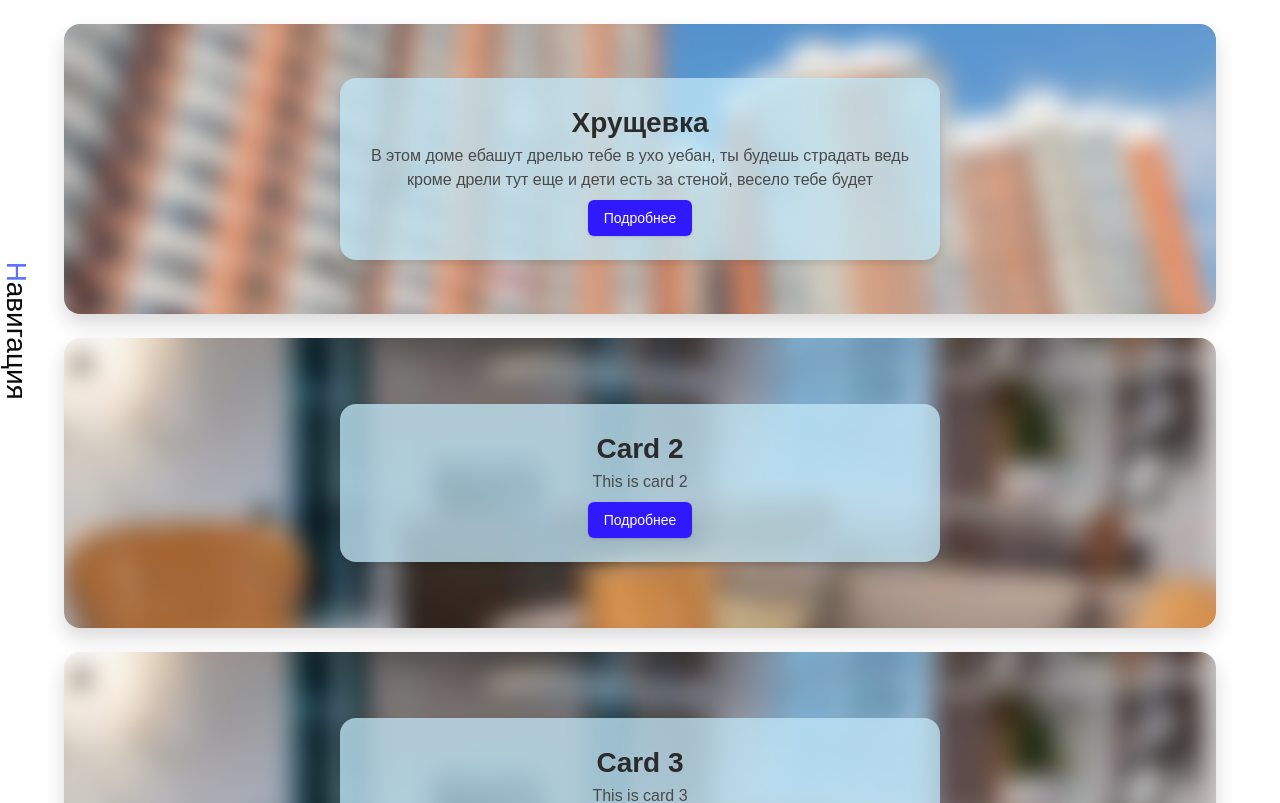
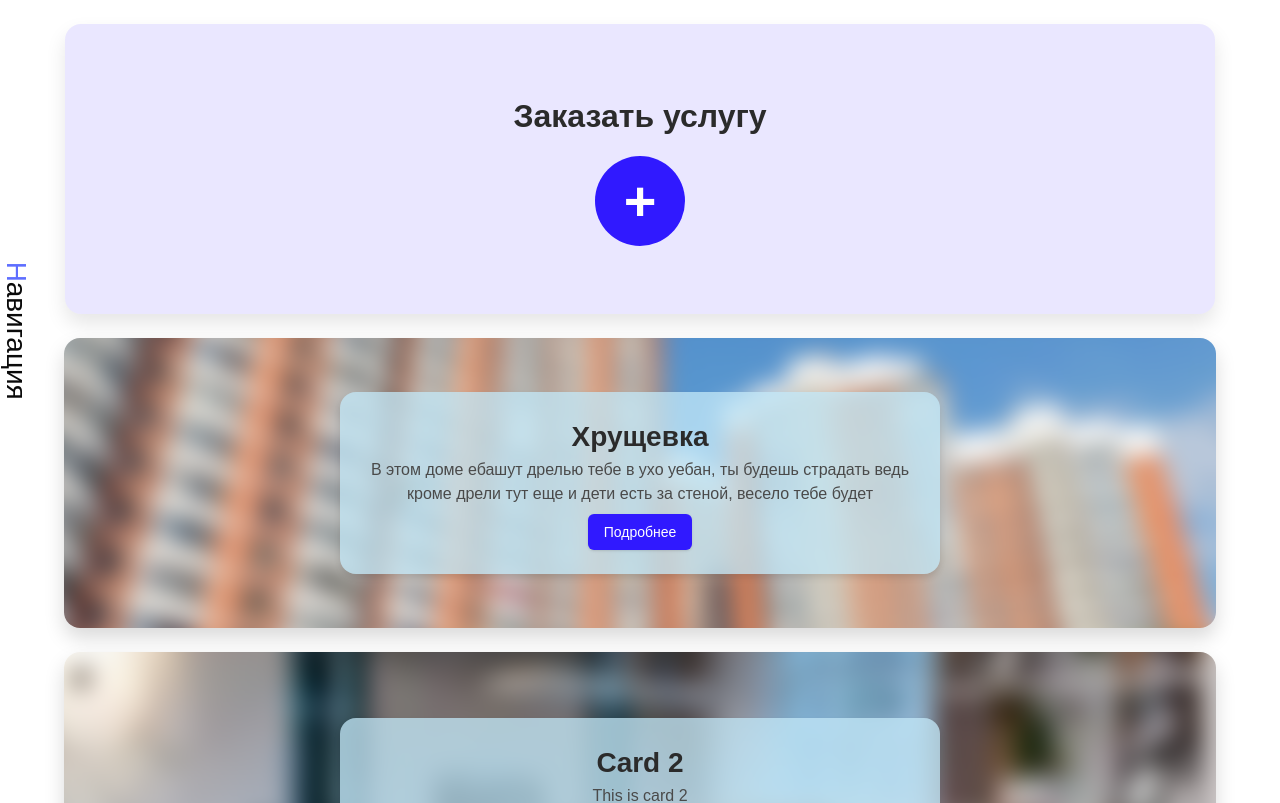
Before and after one commit to Konaisya/build-service, a Next.js app in the folder frontend/: page /services in a window 1280 px wide. Shown: the top 803 px of the page. Built offline with nearby package versions, Linux system fonts and the light colour scheme.

Commit message:
add button back and modify schemas

```diff
--- a/frontend/src/app/services/[id]/page.tsx
+++ b/frontend/src/app/services/[id]/page.tsx
@@ -1,5 +1,8 @@
+import { Button } from "@/components/ui/button";
 import { apartments, card_service, Apartment } from "@/components/ui/cardService";
+import "./style.css"
 import Image from "next/image";
+import Link from "next/link";
 import React from "react";
 const ServiceDetails = ({ params }: { params: { id: string } }) => {
     const { id } = params;
@@ -20,14 +23,12 @@ const ServiceDetails = ({ params }: { params: { id: string } }) => {
     const minRooms = roomCounts.length > 0 ? Math.min(...roomCounts) : null;
     const maxRooms = roomCounts.length > 0 ? Math.max(...roomCounts) : null;
 
-    // Функция для группировки квартир по характеристикам
     const groupApartments = (apartments: Apartment[]): (Apartment & { names: string[] })[] => {
         const grouped = apartments.reduce((acc, apartment) => {
             const key = JSON.stringify({
                 description: apartment.description,
                 rooms: apartment.rooms,
                 area: apartment.area,
-                price: apartment.price,
                 id_bathrooms: apartment.id_bathrooms ? apartment.id_bathrooms.bathroom_status.name : null,
                 id_balcony: apartment.id_balcony ? apartment.id_balcony.balcony_status.name : null
             });
@@ -47,6 +48,8 @@ const ServiceDetails = ({ params }: { params: { id: string } }) => {
 
 
     return (
+        <>
+        <Link href={"/services"}><Button className="button-back">Назад</Button></Link>
         <div style={{ textAlign: "center" }}>
             <h1>Детали дома: {house.title}</h1>
             <div style={{ display: "flex", justifyContent: "center", flexWrap: "wrap" }}>
@@ -79,9 +82,11 @@ const ServiceDetails = ({ params }: { params: { id: string } }) => {
                         <li style={{ border: "1px solid #ccc", padding: "10px", marginBottom: "10px"}} key={apartment.names.join(',')}>
                             <h3>{apartment.names.join(', ')}</h3>
                             <p>{apartment.description}</p>
+                            <p>Категория квартир: {apartment.id_category?.categoryApartment.name}</p>
                             <p>Комнаты: {apartment.rooms}</p>
                             <p>Площадь: {apartment.area} м²</p>
-                            <p>Цена: ${apartment.price}</p>
+                            <p>Их количество: {apartment.count} шт.</p>
+
                             <p>Ванная комната: {apartment.id_bathrooms ? apartment.id_bathrooms.bathroom_status.name : "Нет информации"}</p>
                             <p>Балкон: {apartment.id_balcony ? apartment.id_balcony.balcony_status.name : "Нет информации"}</p>
                         </li>
@@ -91,6 +96,7 @@ const ServiceDetails = ({ params }: { params: { id: string } }) => {
                 <p>Нет доступных квартир в этом доме.</p>
             )}
         </div>
+        </>
     );
 };
 
--- /dev/null
+++ b/frontend/src/app/services/[id]/style.css
@@ -0,0 +1,11 @@
+.button-back{
+    right: 16px;
+    top: 16px;
+    position: absolute;
+    background-color: #3019ff;
+    transition: background-color 0.2s ease;
+
+    &:hover{
+        background-color: #08004d;
+    }
+}
--- a/frontend/src/components/ui/cardService.tsx
+++ b/frontend/src/components/ui/cardService.tsx
@@ -14,6 +14,7 @@ type Houses = {
     title: string;
     description: string;
     images: string[];
+    district:string;
     floors?: number;
     statusId?: number;
     apartments?: number[];
@@ -34,6 +35,11 @@ type BalconyStatus = {
     name: string;
 }
 
+type CategoryApartment = {
+    id: number;
+    name: string;
+}
+
 export const balconyStatuses: BalconyStatus[] = [
     { id: 1, name: "Yes" },
     { id: 2, name: "No" }
@@ -44,6 +50,12 @@ export const bathroomStatuses: BathroomStatus[] = [
     { id: 2, name: "Separate" }
 ];
 
+export const categoryApartment: CategoryApartment[] = [
+    { id: 1, name: "Люкс" },
+    { id: 2, name: "Средний класс" },
+    { id: 3, name: "Эконом" }
+];
+
 export type Apartment = {
     id: number;
     name: string;
@@ -51,7 +63,10 @@ export type Apartment = {
     image: string;
     rooms: number;
     area: number;
-    price: number;
+    count?: number;
+    id_category?: {
+        categoryApartment: CategoryApartment;
+    }
     houseId?: number;
     id_balcony?: {
         balcony_status: BalconyStatus;
@@ -64,12 +79,15 @@ export type Apartment = {
 export const apartments: Apartment[] = [
     {
         id: 1,
-        name: "Квартира 1",
+        name: "Квартиры люкс класса",
         description: "Spacious apartment with a great view",
         image: "apartment1.jpg",
-        rooms: 3,
+        rooms: 4,
         area: 120,
-        price: 100000,
+        count: 10,
+        id_category: {
+            categoryApartment: categoryApartment[0]
+        },
         id_balcony: {
             balcony_status: balconyStatuses[0]
         },
@@ -80,32 +98,28 @@ export const apartments: Apartment[] = [
     },
     {
         id: 2,
-        name: "Квартира 2",
+        name: "Квартиры среднего класса",
         description: "Cozy and affordable",
         image: "apartment2.jpg",
+        id_category: {
+            categoryApartment: categoryApartment[1]
+        },
         rooms: 2,
-        area: 80,
-        price: 75000,
+        count: 30,
+        area: 100,
         houseId: 1
     },
     {
         id: 3,
-        name: "Квартира 3",
+        name: "Квартиры эконом класса",
         description: "Luxurious and spacious",
         image: "#",
+        id_category: {
+            categoryApartment: categoryApartment[2]
+        },
+        count: 50,
         rooms: 4,
-        area: 150,
-        price: 150000,
-        houseId: 1
-    },
-    {
-        id: 4,
-        name: "Квартира 4",
-        description: "Luxurious and spacious",
-        image: "#",
-        rooms: 4,
-        area: 150,
-        price: 150000,
+        area: 70,
         houseId: 1
     }
 ];
@@ -114,6 +128,7 @@ export const card_service: Houses[] = [
     {
         id: 1,
         title: "Хрущевка",
+        district:"Ленинский",
         description: "В этом доме ебашут дрелью тебе в ухо уебан, ты будешь страдать ведь кроме дрели тут еще и дети есть за стеной, весело тебе будет",
         images: ["house.jpg", "apart.jpg"],
         floors: 5,
@@ -123,6 +138,7 @@ export const card_service: Houses[] = [
     {
         id: 2,
         title: "Card 2",
+        district:"Кировский",
         description: "This is card 2",
         images: ["apart.jpg"],
         floors: 10,
@@ -132,6 +148,7 @@ export const card_service: Houses[] = [
     {
         id: 3,
         title: "Card 3",
+        district:"Куйбышевский",
         description: "This is card 3",
         images: ["apart.jpg"],
         floors: 8,
@@ -142,6 +159,12 @@ export const card_service: Houses[] = [
 const CardService = () => {
     return (
         <div className="card-container">
+            <div className="card order-card">
+                <div className="order-card-content">
+                    <h3 className="order-card-title">Заказать услугу</h3>
+                    <button className="order-button">+</button>
+                </div>
+            </div>
             {card_service.map((card) => (
                 <div className="card" key={card.id}>
                     <Image
--- a/frontend/src/styles/cardService.css
+++ b/frontend/src/styles/cardService.css
@@ -83,3 +83,53 @@
         background-color: rgb(74, 77, 248);
     }
 }
+
+
+.order-card {
+    display: flex;
+    align-items: center;
+    justify-content: center;
+    background: rgba(48, 25, 255, 0.1);
+    border-radius: 16px;
+    padding: 24px;
+    height: 290px;
+    box-shadow: 0 10px 20px rgba(0, 0, 0, 0.1);
+    position: relative;
+    cursor: pointer;
+    width: 1150px;
+    max-width: 1200px;
+}
+
+.order-card-content {
+    text-align: center;
+    width: 400px;
+    margin: 0 auto;
+}
+
+.order-card-title {
+    font-size: 32px;
+    font-weight: 600;
+    color: #2b2b2b;
+    margin-bottom: 16px;
+}
+
+.order-button {
+    font-size: 56px;
+    font-weight: bold;
+    color: white;
+    background-color: rgb(48, 25, 255);
+    border: none;
+    border-radius: 50%;
+    width: 90px;
+    height: 90px;
+    display: flex;
+    align-items: center;
+    justify-content: center;
+    transition: background 0.3s ease;
+    cursor: pointer;
+    margin: 0 auto;
+}
+
+.order-button:hover {
+    background-color: rgb(74, 77, 248);
+}
```
